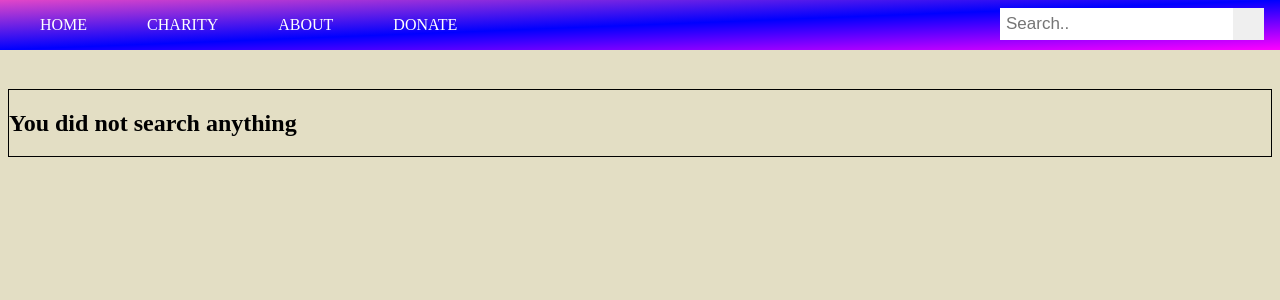
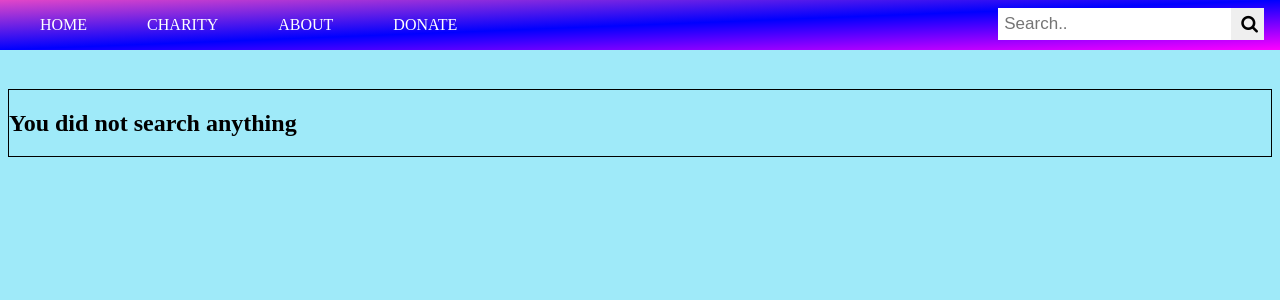
Before and after one commit to ataullah81/Charity-Finder-App, a Django app: page /search_charity in a window 1280 px wide. Shown: the top 300 px of the page. Run offline with Django 4.2, Linux system fonts and the light colour scheme.

Commit message:
some fine tuning

```diff
--- a/charityfinder/charityfinderapp/static/css/style.css
+++ b/charityfinder/charityfinderapp/static/css/style.css
@@ -4,6 +4,12 @@
 }
 body{
     position: relative;
+    display: flex;
+    align-items: left;
+    justify-content: center;
+    margin: 20 auto;
+    height: 20vh;
+    background-color: rgba(29, 207, 243, 0.425);
 
 }
 header{
@@ -30,7 +36,7 @@ a:hover{
     margin: auto;
 }
 .nav-bar{
-    width: 950%;
+    width: 1000%;
     margin: auto;
     min-height: 70px;
     display: flex;
@@ -64,9 +70,8 @@ float: left;
   }
 .search-container button {
     float: right;
-    padding-top: 15px;
-    padding-bottom: 17px;
-    padding-right: 25px;
+    padding: 7px 10px;
+    padding-right: 6px;
     margin-top: 8px;
     margin-right: 16px;
     border: none;
--- a/charityfinder/charityfinderapp/templates/charityform.html
+++ b/charityfinder/charityfinderapp/templates/charityform.html
@@ -18,7 +18,6 @@
         <li>Opening hours: {{ charity.open_hours }}</li>
         <li>Other Info: {{ charity.extra_info }}</li>
     </ul>
-
     {% endfor %}
             </div>
         </div>
--- a/charityfinder/charityfinderapp/templates/navbar.html
+++ b/charityfinder/charityfinderapp/templates/navbar.html
@@ -2,7 +2,9 @@
 <html lang="en">
 <head>
      {% load static %}
+    <meta name="viewport" content="width=device-width, initial-scale=1">
     <link rel="stylesheet" type="text/css" href="{% static 'css/style.css' %}">
+    <link rel="stylesheet" href="https://cdnjs.cloudflare.com/ajax/libs/font-awesome/4.7.0/css/font-awesome.min.css">
     <meta charset="UTF-8">
     <title>Title</title>
 </head>
@@ -21,7 +23,7 @@
                         <form method=POST action="{% url 'search_charity' %}">
                             {% csrf_token %}
                             <input type="text" placeholder="Search.." name="searched">
-                            <button type="submit"><i class="fa fa-search"></i></button>
+                            <button type="submit"><i class="fa fa-search" style="font-size:18px"></i></button>
                         </form>
                     </div>
             </nav>
--- a/charityfinder/charityfinderapp/templates/search_charity.html
+++ b/charityfinder/charityfinderapp/templates/search_charity.html
@@ -1,32 +1,25 @@
 {% extends 'base.html' %}
 <div class="container">
     {% block content %}
-    <style>
-    body {
-      display: flex;
-      align-items: left;
-      justify-content: center;
-      margin: 20 auto;
-      height: 20vh;
-      background-color: rgba(190, 179, 117, 0.425);;
-    }
-  </style>
+
     <section>
         <div class="container">
             <div class="search">
                 {% if searched %}
-                    <h1>You searched for {{ searched }}</h1>
+                  <!--  <h1>You searched for {{ searched }}</h1></br> -->
+
+                {% for charities in charityname %}
+                <h1><strong>{{ charities }}</strong></h1>
+
+                <li><strong>Name:</strong> {{ charities.charity_name }}</li>
+                <li><strong>Address:</strong> {{ charities.street_name }}</li>
+                <li><strong>Post Code:</strong> {{ charities.post_code }}</li>
+                <li><strong>City Name:</strong> {{ charities.district_name }}</li>
+                <li><strong>Phone No:</strong> {{ charities.contact_number }}</li>
+                <li><strong>Website:</strong> {{ charities.website }}</li>
+                <li><strong>Opening hours:</strong> {{ charities.open_hours }}</li>
+                <li><strong>Other Info:</strong> {{ charities.extra_info }}</li>
                 </br>
-                {% for charities in charityname %}
-                <strong>{{ charities }}</strong>
-                <li>Name: {{ charities.charity_name }}</li>
-                <li>Address: {{ charities.street_name }}</li>
-                <li>Post Code: {{ charities.post_code }}</li>
-                <li>City Name: {{ charities.district_name }}</li>
-                <li>Phone No: {{ charities.contact_number }}</li>
-                <li>Website: {{ charities.website }}</li>
-                <li>Opening hours: {{ charities.open_hours }}</li>
-                <li>Other Info: {{ charities.extra_info }}</li>
                 {% endfor %}
                 {% else %}
                     <h1>You did not search anything</h1>
--- a/charityfinder/charityfinderapp/views.py
+++ b/charityfinder/charityfinderapp/views.py
@@ -12,17 +12,20 @@ def index_func(request):
 def about_func(request):
     return render(request, 'about.html', {})
 
+
 def donate_func(request):
     return render(request, 'donate.html', {})
+
 
 def charity_func(request):
     charity = Charityinformation.objects.all()  # select * from table ;
     return render(request, "charityform.html", {"charity": charity})
 
+
 def search_charity_func(request):
     if request.method == 'POST':
         searched = request.POST['searched']
         charityname = Charityinformation.objects.filter(charity_name__contains=searched)
-        return render(request, 'search_charity.html', {'searched':searched,'charityname':charityname})
+        return render(request, 'search_charity.html', {'searched': searched, 'charityname': charityname})
     else:
         return render(request, 'search_charity.html', {})
```
Also changed, not shown: charityfinder/charityfinderapp/templates/about.html (+1 -10 lines), charityfinder/charityfinderapp/templates/donate.html (+2 -11 lines), charityfinder/charityfinderapp/templates/index.html (+1 -10 lines).
